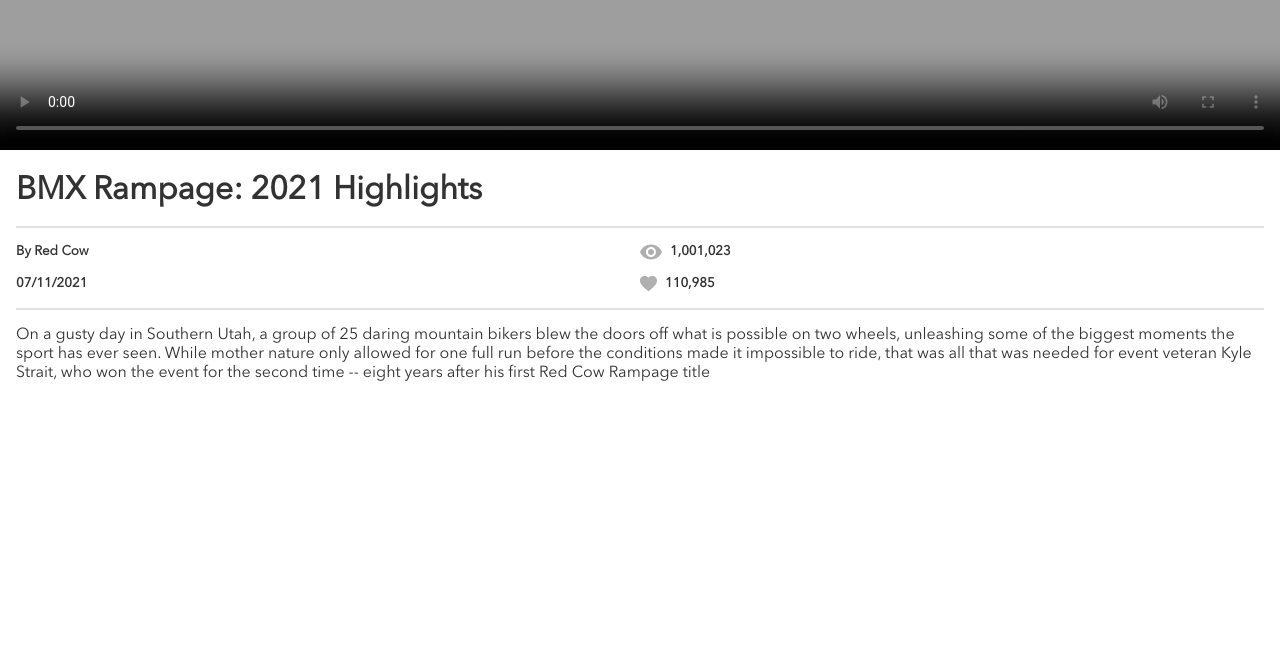
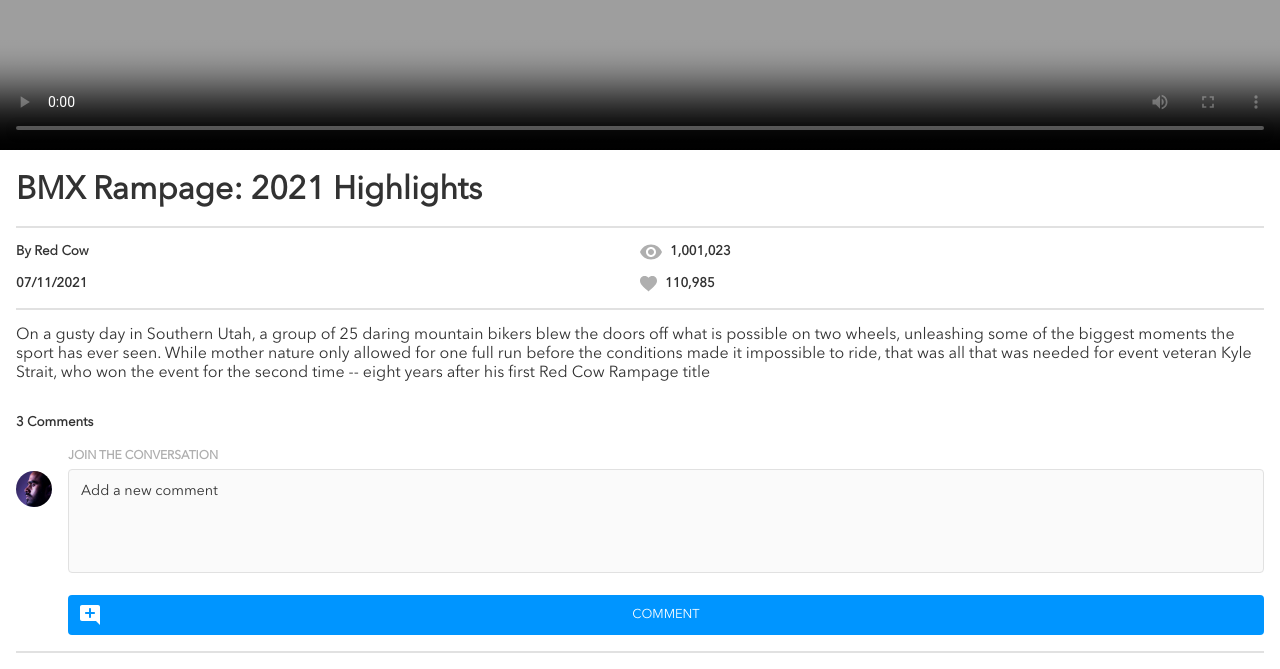
Before and after one commit to david-jiwon-park/BrainFlix, a React (Create React App) app: page / in a window 1280 px wide. Shown: the part 977-1646 px from the top of the page. Before the commit the page ends 1376 px from the top, so only its background shows below. Built offline with nearby package versions, Linux system fonts and the light colour scheme.

Commit message:
Creating comment field and button

```diff
--- a/src/components/Comments/Comments.js
+++ b/src/components/Comments/Comments.js
@@ -1,10 +1,43 @@
+import './Comments.scss';
+import pfp from '../../assets/images/Mohan-muruge.jpg';
+import commentIcon from '../../assets/images/add_comment.svg';
 
-function Comments() {
+function Comments(props) {
 
     return (
-        <div></div>
+        <div className="comments">
+            <h5>{props.comments.length} Comments</h5>
 
-    )
+            <form id="comment-form" className="comments__form">
+
+                <div className="comments__container">
+                    <img className="comments__pfp" src={pfp} alt="profile picture"/>
+
+                    <div className="comments__user-input">
+
+                        {/* <!--Comment Field--> */}
+                        <label htmlFor="comment" className="comments__field-label">JOIN THE CONVERSATION</label>
+                        <div className="comments__field">
+                            <textarea className="comments__comment-textarea" name="comment" id="comment" placeholder="Add a new comment" required></textarea>
+                        </div>
+
+                        {/* <!--Comment Button--> */}
+
+                        <div className="comments__button-container">
+                            <button id="comment-button" className="comments__button" type="submit">
+                                COMMENT
+                            </button>
+                            <img className="comments__comment-icon" src={commentIcon} alt="comment icon"/>
+                        </div>
+
+                    </div>
+                </div>
+            </form>
+
+
+        </div>
+
+    );
 }
 
 
--- a/src/components/Comments/Comments.scss
+++ b/src/components/Comments/Comments.scss
@@ -0,0 +1,73 @@
+// Comments Styling
+
+@import '../../styles/partials/variables';
+@import '../../styles/partials/mixins';
+
+
+.comments {
+    padding: 1rem;
+
+    &__container {
+        display: flex;
+        @include divider;
+    }
+
+    &__pfp {
+        @include mobile-pfp-shape;
+        object-fit: cover;
+        object-position: 20% 50%;
+        margin-top: 2.5rem;
+    }
+
+    &__user-input {
+        width: 100%;
+        display: flex;
+        flex-direction: column;
+        padding: 1rem 0 1rem 1rem;
+    }
+
+    &__field-label {
+        @include mobile-field-label;
+    }
+
+    &__field {
+        padding: 0.25rem 0 1rem;
+    }
+
+    &__comment-textarea {
+        box-sizing: border-box;
+        min-height: 6.5rem;
+        width: 100%;
+        background: $color-field-background;
+        border: 1px solid $color-divider-and-outline;
+        border-radius: 4px;
+        padding: 0.5rem;
+        @include field-text;
+        resize: none;
+        &::placeholder {
+            @include field-text;
+            padding: 0.25rem 0 0 0.25rem;
+        }
+        &:active {
+            border: 1px solid $color-primary-dark;
+        }
+    }
+
+    &__button-container {
+        position: relative;
+    }
+
+    &__button {
+        width: 100%;
+        height: 2.5rem;
+        @include button;
+        @include mobile-button-text;
+    }
+
+    &__comment-icon {
+        position: absolute;
+        top: 0.5rem;
+        left: 0.6rem;
+    }
+
+}
--- a/src/components/Header/Header.js
+++ b/src/components/Header/Header.js
@@ -22,7 +22,7 @@ function Header() {
                     />
                     <img className="header__search-icon" src={searchIcon} alt="search icon"/>
                 </div>
-                <img className="header__pfp" src={pfp} alt="pfp"/>
+                <img className="header__pfp" src={pfp} alt="profile picture"/>
             </div>
 
             <div className="header__button-container">
--- a/src/components/Header/Header.scss
+++ b/src/components/Header/Header.scss
@@ -46,7 +46,7 @@
     }
 
     &__pfp {
-        @include pfp-shape;
+        @include mobile-pfp-shape;
         object-fit: cover;
         object-position: 20% 50%;
     }
@@ -58,14 +58,9 @@
 
     &__button {
         width: 100%;
-        background-color: $color-primary-cta;
         height: 2.5rem;
-        border-radius: 4px;
-        border: none;
+        @include button;
         @include mobile-button-text;
-        &:hover {
-            background-color: $color-cta-hover;
-        }
     }
 
     &__upload-icon {
--- a/src/components/MainVideo/MainVideo.js
+++ b/src/components/MainVideo/MainVideo.js
@@ -18,7 +18,7 @@ function MainVideo(props) {
                 description={props.mainVideo[0].description}
             />
 
-            <Comments />
+            <Comments comments={props.mainVideo[0].comments}/>
 
 
         </div>
--- a/src/styles/partials/_mixins.scss
+++ b/src/styles/partials/_mixins.scss
@@ -20,9 +20,9 @@
 }
 
 /* Profile Picture Icon Shape */
-@mixin pfp-shape {
-    width: 2.5rem;
-    height: 2.5rem;
+@mixin mobile-pfp-shape {
+    width: 2.25rem;
+    height: 2.25rem;
     border-radius: 50%;
 }
 
@@ -31,7 +31,16 @@
   border-bottom: 0.125rem solid $color-divider-and-outline;
 }
 
-
+/* Common Styling Used Across All Buttons */
+@mixin button {
+  border-radius: 4px;
+  border: none;
+  background-color: $color-primary-cta;
+  cursor: pointer;
+  &:hover {
+    background-color: $color-cta-hover;
+}
+}
 
 
   /* Text Style for Text Entered in Form Fields */
@@ -45,6 +54,13 @@
 
 
 
+  @mixin mobile-field-label {
+    font-family: $base-font;
+    color: $color-text-secondary;
+    font-size: 0.75rem;
+    line-height: 1.125rem;
+    font-weight: 600;
+  }
 
   @mixin mobile-button-text {
     font-family: $base-font;
```
Lines whose indentation alone changed are shown as unchanged.
